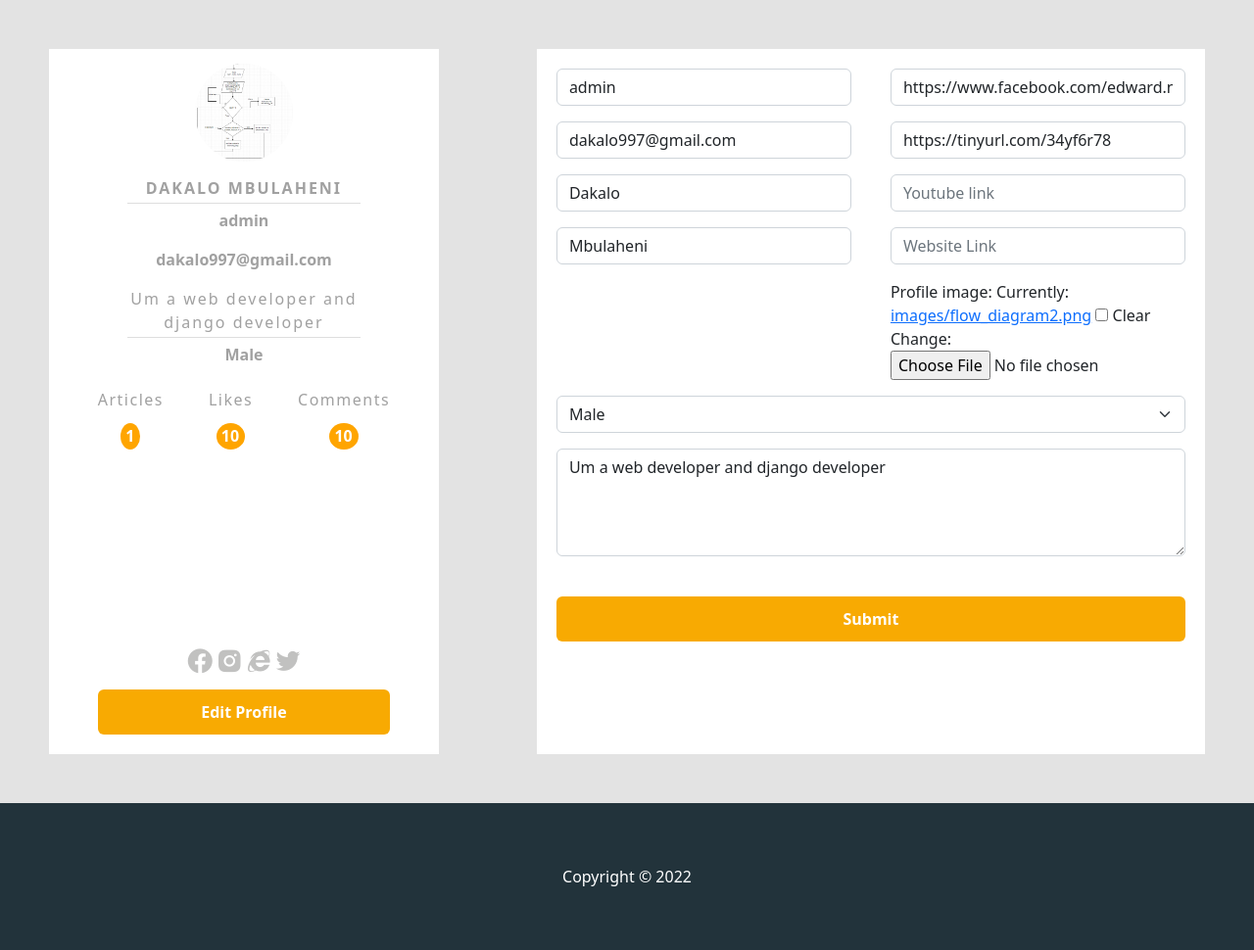
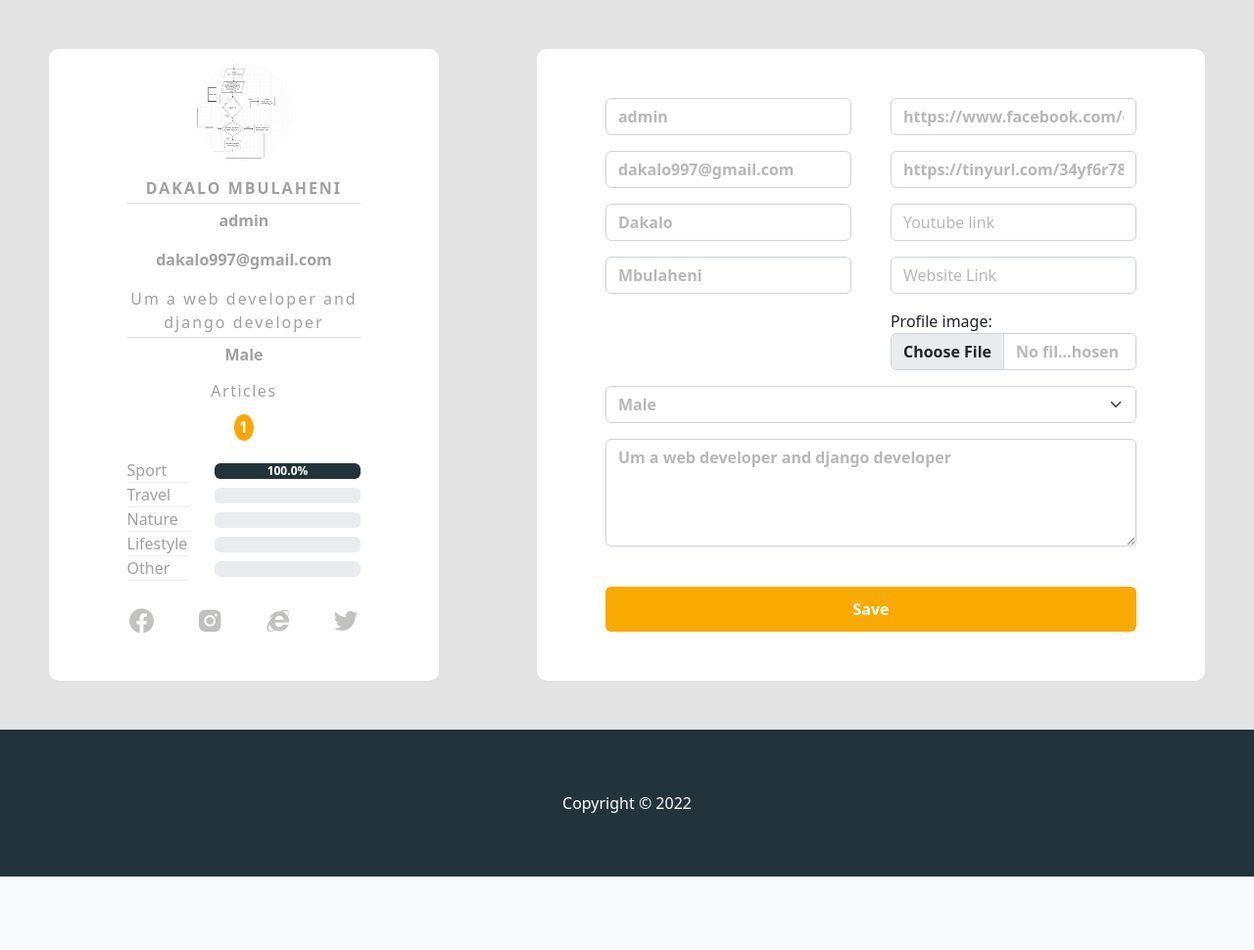
Before and after one commit to DakaloM/Django-Blog-01, a Django app: page /authors/profile/1 in a window 1280 px wide. Shown: the part 100-1070 px from the top of the page at 98% size. After the commit the page ends 995 px from the top, so only its background shows below. Run offline with Django 4.2, Linux system fonts and the light colour scheme; a user stored in the database is signed in; data comes from the database, SQL or seed files in the repository; both versions use the stored data as it was after the commit.

Commit message:
profile is done

```diff
--- a/StoryCenter/articles/templates/articles/home.html
+++ b/StoryCenter/articles/templates/articles/home.html
@@ -26,7 +26,7 @@
                         <div class="card-body">
                             <p class="category">{{story.category}}</p>
                             <div class="story-info">
-                            <p class="story-author">{{story.author.username}}</p>
+                            <p class="story-author"><a href="{% url 'profile' user.id %}">{{story.author.username}}</a></p>
                             <p class="story-date">{{story.date_time}}</p>
                             </div>
                             <a href="{% url 'article' story.id %}" class="btn btn-read-more">Read More</a>
@@ -61,7 +61,7 @@
                                     <h5 class="title">{{article.topic}}</h5>
 
                                     <div class="admin-stuff">
-                                        <p class="author-name">{{article.author}}</p>
+                                        <p class="author-name"><a href=""></a>{{article.author}}</p>
                                         <p>{{article.date_time}}</p>
                                     </div>
                                 </div>
--- a/StoryCenter/authors/forms.py
+++ b/StoryCenter/authors/forms.py
@@ -64,7 +64,7 @@ class ProfileForm(ModelForm):
             'facebook_url':'',
             'twitter_url':'',
             'youtube_url':'',
-            'web_url':''
+            'web_url':'',
 
 
         }
@@ -78,4 +78,7 @@ class ProfileForm(ModelForm):
             'youtube_url': forms.URLInput(attrs={'class': 'form-control', 'placeholder': 'Youtube link'}),
             'web_url': forms.URLInput(attrs={'class': 'form-control', 'placeholder': 'Website Link'}),
             'bio': forms.Textarea(attrs={'class': 'form-control', 'placeholder': 'Bio'}),
+            'profile_image': forms.FileInput(attrs={
+                'class': 'form-control', 'id': 'inputGroupFile02'
+                }),
         }
--- a/StoryCenter/authors/templates/authors/profile.html
+++ b/StoryCenter/authors/templates/authors/profile.html
@@ -16,44 +16,100 @@
     <div class="profile">
 
       <div class="profile-navigator">
-        {% if user.profile.profile_image %}
-        <div class="profile-header">
-          <img src="{{user.profile.profile_image.url}}" alt="">
 
-        </div>
+
+        {% if profile_user.profile.profile_image %}
+
+          <div class="profile-header">
+            <img src="{{profile_user.profile.profile_image.url}}" alt="">
+
+          </div>
+        {% else %}
+          {% if profile_user.profile.gender == "Male" %}
+            <div class="profile-header">
+              <img src="{% static 'images/male_avatar.jpg' %}" alt="">
+
+            </div>
+
+          {% elif profile_user.profile.gender == "Female" %}
+            <div class="profile-header">
+              <img src="{% static 'images/female_avatar.jpg' %}" alt="">
+
+            </div>
+
+          {% else %}
+            <div class="profile-header">
+              <img src="{% static 'images/default_avatar.jpg' %}" alt="">
+
+            </div>
+          {% endif %}
         {% endif %}
 
+
+
+
         <div class="identity">
-          <p class="names">{{user.first_name}} {{user.last_name}}</p>
+          <p class="names">{{profile_user.first_name}} {{profile_user.last_name}}</p>
 
-          <p class="username">{{user.username}}</p>
-          <p class="email">{{user.email}}</p>
+          <p class="username">{{profile_user.username}}</p>
+          <p class="email">{{profile_user.email}}</p>
 
           <p class="bio">
-            {{user.profile.bio|truncatechars:60}}
+            {{profile_user.profile.bio|truncatechars:60}}
           </p>
 
           <p class="gender">
-            {{user.profile.gender}}
+            {{profile_user.profile.gender}}
           </p>
         </div>
 
-        <div class="stats">
-
-          <div class="articles-stats">
+        <div class="articles-stats">
             <h6>Articles</h6>
             <span>{{article_count}}</span>
           </div>
 
-          <div class="likes-stats">
-            <h6>Likes</h6>
-            <span>10</span>
+        <div class="progress-stats">
+
+          <div class="stats-item">
+            <p class="label">Sport</p>
+            <div class="progress">
+              <div class="progress-bar" role="progressbar" style="width: {{sport_progress}}%;" aria-valuenow="25" aria-valuemin="0" aria-valuemax="100">{{sport_progress}}%</div>
+            </div>
+
           </div>
 
-          <div class="comments-stats">
-            <h6>Comments</h6>
-            <span>10</span>
+          <div class="stats-item">
+            <p class="label">Travel</p>
+            <div class="progress">
+              <div class="progress-bar" role="progressbar" style="width: {{travel_progress}}%;" aria-valuenow="25" aria-valuemin="0" aria-valuemax="100">{{travel_progress}}%</div>
+            </div>
+
           </div>
+
+          <div class="stats-item">
+            <p class="label">Nature</p>
+            <div class="progress">
+              <div class="progress-bar" role="progressbar" style="width: {{nature_progress}}%;" aria-valuenow="25" aria-valuemin="0" aria-valuemax="100">{{nature_progress}}%</div>
+            </div>
+
+          </div>
+
+          <div class="stats-item">
+            <p class="label">Lifestyle</p>
+            <div class="progress">
+              <div class="progress-bar" role="progressbar" style="width: {{lifestyle_progress}}%;" aria-valuenow="25" aria-valuemin="0" aria-valuemax="100">{{lifestyle_progress}}%</div>
+            </div>
+
+          </div>
+
+          <div class="stats-item">
+            <p class="label">Other</p>
+            <div class="progress">
+              <div class="progress-bar" role="progressbar" style="width: {{other_progress}}%;" aria-valuenow="25" aria-valuemin="0" aria-valuemax="100">{{other_progress}}%</div>
+            </div>
+
+          </div>
+
 
         </div>
 
@@ -70,16 +126,13 @@
             <a href=""><i class='bx bxl-twitter' ></i></a>
           </div>
 
-          <div class="button-container">
-            <button type="submit" class="btn btn-read-more profile-edit ">Edit Profile</button>
-          </div>
 
         </div>
 
       </div>
 
 
-
+      {% if user.id == logged_user_id %}
       <div class="profile-details">
 
 
@@ -95,6 +148,9 @@
 
             </div>
             <div class="full-width-inputs">
+
+
+
               {% if user.profile.gender == "Male" %}
               <select class="form-select mb-3" aria-label="Default select example" name= "gender">
                 <option selected value="Male">Male</option>
@@ -131,7 +187,7 @@
               </div>
               {% endif %}
 
-              <button type="submit" class="btn btn-read-more">Submit</button>
+              <button type="submit" class="btn btn-read-more">Save</button>
 
             </div>
 
@@ -144,7 +200,7 @@
 
 
       </div>
-
+      {% endif %}
 
 
 
--- /dev/null
+++ b/StoryCenter/authors/utils.py
@@ -0,0 +1,12 @@
+def progress_tracker(article,  user,category):
+
+    total_count = article.objects.all().count()
+    count = article.objects.all().filter(author=user, category=category).count()
+
+    if total_count > 0:
+        progress = (count/total_count) * 100
+
+    else:
+        progress = 0
+
+    return progress
--- a/StoryCenter/authors/views.py
+++ b/StoryCenter/authors/views.py
@@ -5,6 +5,7 @@ from . forms import ProfileForm, UserForm, UserUpdateForm
 from django.contrib.auth import authenticate, login, logout
 from articles.models import Article
 from . models import Profile
+from . utils import progress_tracker
 
 # Create your views here.
 
@@ -50,24 +51,21 @@ def user_profile(request,user_id):
 
     if request.user.is_authenticated:
         user= User.objects.get(pk = user_id)
-        profile = Profile.objects.get(user=user)
+        instance, created = Profile.objects.get_or_create(user=user)
         article_count = Article.objects.all().filter(author=user).count()
+
         if request.method == 'POST':
             user_form = UserUpdateForm(request.POST or None, instance= user)
-            profile_form = ProfileForm(request.POST or None, instance=profile)
+            profile_form = ProfileForm(request.POST or None, request.FILES or None, instance=instance)
             if user_form.is_valid() and profile_form.is_valid():
                 profile = profile_form.save(commit=False)
                 profile.bio = request.POST['bio']
                 profile.gender = request.POST['gender']
 
 
-
+                print("photo", profile.profile_image)
                 user_form.save()
                 profile.save()
-
-                print(profile.bio)
-                print(profile.gender)
-                print(profile.profile_image)
 
                 return redirect('profile', user_id)
 
@@ -80,16 +78,23 @@ def user_profile(request,user_id):
 
         else:
             user_form = UserUpdateForm(request.POST or None, instance=user)
-            profile_form = ProfileForm(request.POST or None, instance=profile)
+            profile_form = ProfileForm(request.POST or None, request.FILES or None, instance=instance)
 
 
-        context = {
-            'article_count': article_count,
-            'user_form': user_form,
-            'profile_form': profile_form,
-        }
+            context = {
+                'profile_user': user,
+                'logged_user_id': user_id,
+                'sport_progress': progress_tracker(Article,user, "Sport"),
+                'travel_progress': progress_tracker(Article,user,  "Travel"),
+                'nature_progress': progress_tracker(Article,user,  "Nature"),
+                'lifestyle_progress': progress_tracker(Article,user,  "Lifestyle"),
+                'other_progress': progress_tracker(Article,user,  "Other"),
+                'article_count': article_count,
+                'user_form': user_form,
+                'profile_form': profile_form,
+            }
 
-        return render(request, 'authors/profile.html', context)
+            return render(request, 'authors/profile.html', context)
     else:
         messages.success(request,"You must be signed in to access this page")
         return redirect('home')
--- a/StoryCenter/static/css/profile_style.css
+++ b/StoryCenter/static/css/profile_style.css
@@ -6,22 +6,26 @@
 .profile {
     width:100%;
     display: flex;
-    justify-content: space-between;
+    justify-content: center;
     align-items: stretch;
     margin: 0;
     padding: 0;
     background-color: rgb(227, 227, 227);
 }
-
+.profile-details {
+    border-radius: 10px;
+    width:60%;
+    margin: 50px;
+    background-color: white;
+}
 .profile-navigator{
+    border-radius: 10px;
     background-color: white;
     width:35%;
     margin: 0;
     color: rgb(161, 161, 161);
     font-weight: 700;
-
     position: relative;
-    min-height: 90vh;
     margin: 50px;
 
 }
@@ -33,11 +37,7 @@
     padding-bottom: 3px;
 }
 
-.profile-details {
-    width:60%;
-    margin: 50px;
-    background-color: white;
-}
+
 .bio {
     letter-spacing: 2px;
     font-weight: 500;
@@ -98,14 +98,13 @@
 
 
 .social-icons-container {
-    position: absolute;
-    bottom: 20px;
     width: 100%;
+    margin-bottom: 25px;
 
 }
 
 .social-icons {
-    width: 30%;
+    width: 60%;
     margin: 5px auto;
     display: flex;
     justify-content: space-between;
@@ -114,6 +113,9 @@
     text-decoration: none;
     color: rgb(193, 193, 192);
     font-size: 30px;
+}
+.social-icons a:hover {
+    color: rgb(4, 3, 37) !important;
 }
 .button-container{
     width: 75% !important;
@@ -135,6 +137,27 @@
     display: none;
 }
 
+.profile-form input,
+.profile-form select,
+.profile-form textarea {
+    color: rgb(184, 184, 184);
+    font-weight: 600!important;
+}
+
+.profile-form input:focus,
+.profile-form select:focus,
+.profile-form textarea:focus {
+    border: none;
+    outline: none!important;
+
+}
+
+.profile-form input::placeholder,
+.profile-form select::placeholder,
+.profile-form textarea::placeholder {
+    color: rgb(184, 184, 184);
+    font-weight: 400!important;
+}
 .user-change-form,
 
 .profile-change-form{
@@ -156,8 +179,38 @@
 }
 
 .profile-form{
-    padding: 20px 0;
+    padding: 50px;
     border-radius: 10px;
 }
 
 /* ______________________________________________ */
+
+
+.progress-stats {
+    width: 100%;
+    margin: 20px 0;
+}
+
+.stats-item{
+    width: 60%;
+    margin: 0 auto;
+    display: flex;
+    justify-content: start;
+    align-items: center;
+
+}
+.label {
+    margin: 0;
+    padding: 0;
+    width: 30%;
+    font-weight: 400;
+    border-bottom: 1px solid rgb(240, 240, 240);
+}
+.progress{
+    width: 70%;
+    margin-left: 25px;
+}
+
+.progress-bar {
+    background-color: #22333B;
+}
```
Also changed, not shown: StoryCenter/db.sqlite3, StoryCenter/static/images/default_avatar.jpg (added), StoryCenter/static/images/images/1100x619_cmsv2_10594fd0-adcc-56b0-9406-a837f14ab328-5176456.webp (added), StoryCenter/static/images/images/773x435_cmsv2_0bc2655f-b47b-5dc8-ae99-82e4b2c016ef-7170404.webp (added), StoryCenter/static/images/images/773x435_cmsv2_7146ffdf-1a7a-5963-bc83-8077d21d3899-7061772.webp (added), StoryCenter/static/images/images/flow_diagram2.png (added), StoryCenter/static/images/images/me_erf9ALv.jpg (added), StoryCenter/static/images/images/me_s1LEO88.jpg (added), StoryCenter/static/images/images/messi_nQ9PLfv.png (added).
